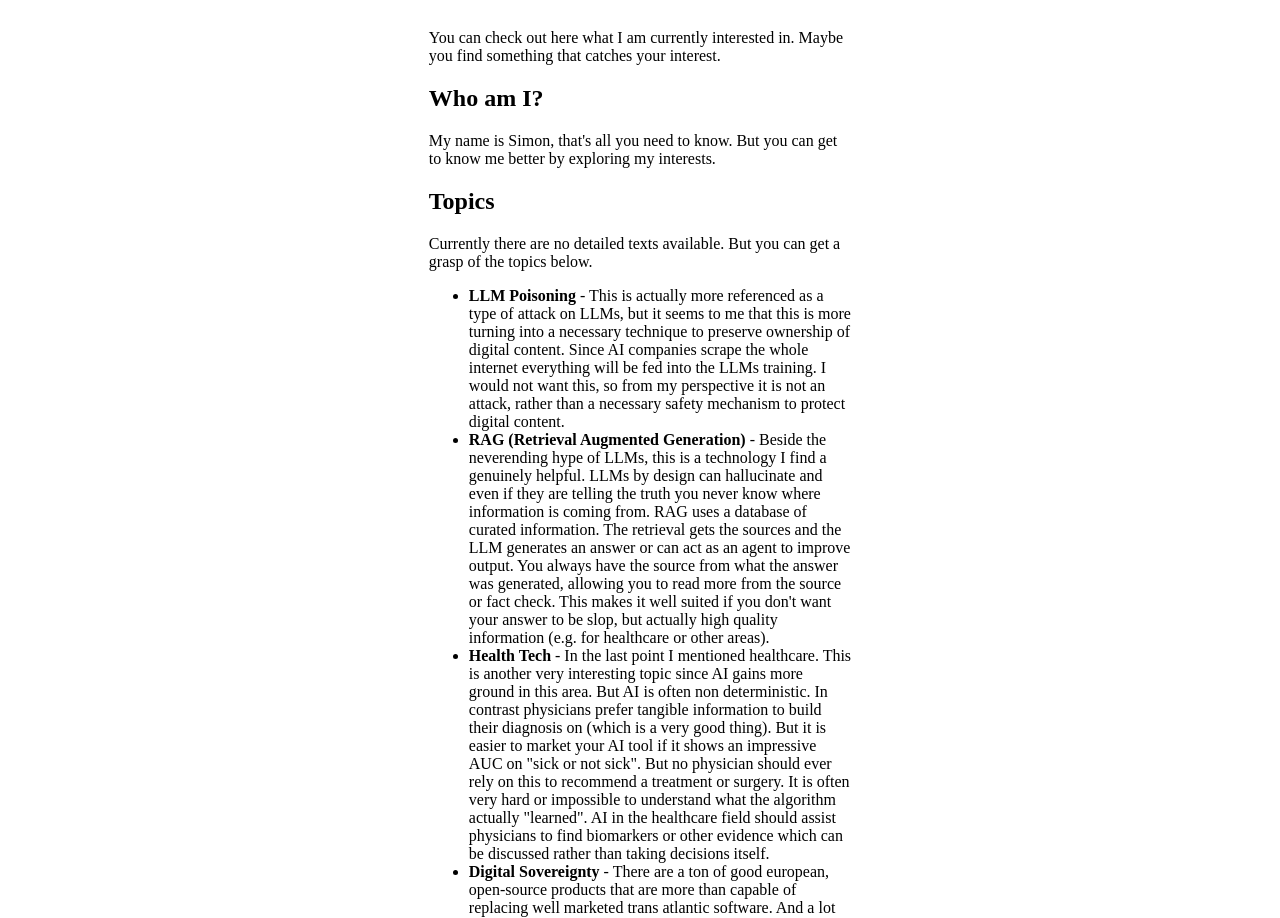
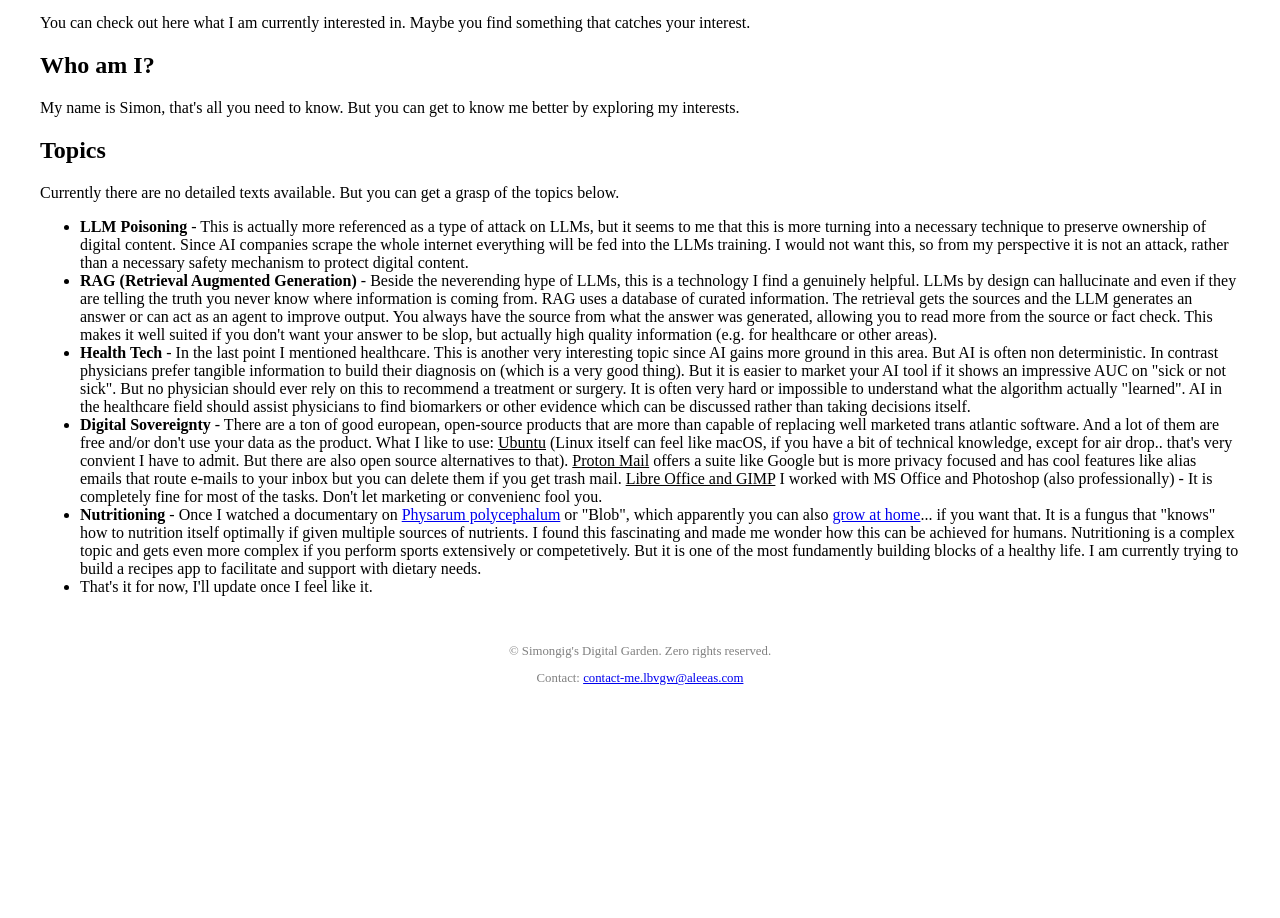
Before and after one commit to Simongig/portfolio, a plain HTML site: page index.html in a window 1280 px wide. Shown: the part 145-1063 px from the top of the page. After the commit the page ends 879 px from the top, so only its background shows below. Drawn offline with Linux system fonts and the light colour scheme.

Commit message:
adjust styling and footer

```diff
--- a/css/style.css
+++ b/css/style.css
@@ -1,9 +1,15 @@
 body {
     margin: auto;
-    max-width: 33vw;
-    width: 1200px;
+    max-width: 1200px;
+    padding: 3rem 2rem;
 }
 
-h1 {
+footer {
     margin-top: 3rem;
+    font-size: 0.8em;
+    color: gray;
 }
+
+.footer-content {
+    text-align: center;
+}
--- a/index.html
+++ b/index.html
@@ -23,11 +23,18 @@
         <li><b>LLM Poisoning</b> - This is actually more referenced as a type of  attack on LLMs, but it seems to me that this is more turning into a necessary technique to preserve ownership of digital content. Since AI companies scrape the whole internet everything will be fed into the LLMs training. I would not want this, so from my perspective it is not an attack, rather than a necessary safety mechanism to protect digital content.</li>
         <li><b>RAG (Retrieval Augmented Generation)</b> - Beside the neverending hype of LLMs, this is a technology I find a genuinely helpful. LLMs by design can hallucinate and even if they are telling the truth you never know where information is coming from. RAG uses a database of curated information. The retrieval gets the sources and the LLM generates an answer or can act as an agent to improve output. You always have the source from what the answer was generated, allowing you to read more from the source or fact check. This makes it well suited if you don't want your answer to be slop, but actually high quality information (e.g. for healthcare or other areas).</li>
         <li><b>Health Tech</b> - In the last point I mentioned healthcare. This is another very interesting topic since AI gains more ground in this area. But AI is often non deterministic. In contrast physicians prefer tangible information to build their diagnosis on (which is a very good thing). But it is easier to market your AI tool if it shows an impressive AUC on "sick or not sick". But no physician should ever rely on this to recommend a treatment or surgery. It is often very hard or impossible to understand what the algorithm actually "learned". AI in the healthcare field should assist physicians to find biomarkers or other evidence which can be discussed rather than taking decisions itself.</li>
-        <li><b>Digital Sovereignty</b> - There are a ton of good european, open-source products that are more than capable of replacing well marketed trans atlantic software. And a lot of them are free and/or don't use your data as the product. What I like to use: <u>Ubuntu</u> (Linux itself can feel like macOS, if you have a bit of technical knowledge, except for air drop.. that's very convient I have to admit. But there are also open source alternatives to that). <u>Proton Mail</u> offers a suite like Google but is more privacy focused and has cool features like alias emails that route e-mails to your inbox but you can delete them if you get trash mail (Like <a href="mailto:contact-me.lbvgw@aleeas.com">contact-me.lbvgw@aleeas.com</a> where you can contact me). <u>Libre Office and GIMP</u> I worked with MS Office and Photoshop (also professionally) - It is completely fine for most of the tasks. Don't let marketing or convenienc fool you.</li>
+        <li><b>Digital Sovereignty</b> - There are a ton of good european, open-source products that are more than capable of replacing well marketed trans atlantic software. And a lot of them are free and/or don't use your data as the product. What I like to use: <u>Ubuntu</u> (Linux itself can feel like macOS, if you have a bit of technical knowledge, except for air drop.. that's very convient I have to admit. But there are also open source alternatives to that). <u>Proton Mail</u> offers a suite like Google but is more privacy focused and has cool features like alias emails that route e-mails to your inbox but you can delete them if you get trash mail. <u>Libre Office and GIMP</u> I worked with MS Office and Photoshop (also professionally) - It is completely fine for most of the tasks. Don't let marketing or convenienc fool you.</li>
         <li><b>Nutritioning</b> - Once I watched a documentary on <a href="https://en.wikipedia.org/wiki/Physarum_polycephalum" target="_blank">Physarum polycephalum</a> or "Blob", which apparently you can also <a href="https://www.youtube.com/watch?v=3NKsiGQSLk4" target="_blank">grow at home</a>... if you want that. It is a fungus that "knows" how to nutrition itself optimally if given multiple sources of nutrients. I found this fascinating and made me wonder how this can be achieved for humans. Nutritioning is a complex topic and gets even more complex if you perform sports extensively or competetively. But it is one of the most fundamently building blocks of a healthy life. I am currently trying to build a recipes app to facilitate and support with dietary needs. </li>
         <li>That's it for now, I'll update once I feel like it.</li>
     </ul>
     <script src="./script/js/script.js"></script>
+
+    <footer>
+        <div class="footer-content">
+            <p>&copy; Simongig's Digital Garden. Zero rights reserved.</p>
+            Contact: <a href="mailto:contact-me.lbvgw@aleeas.com">contact-me.lbvgw@aleeas.com</a>
+        </div>
+    </footer>
 </body>
 
 </html>
```
